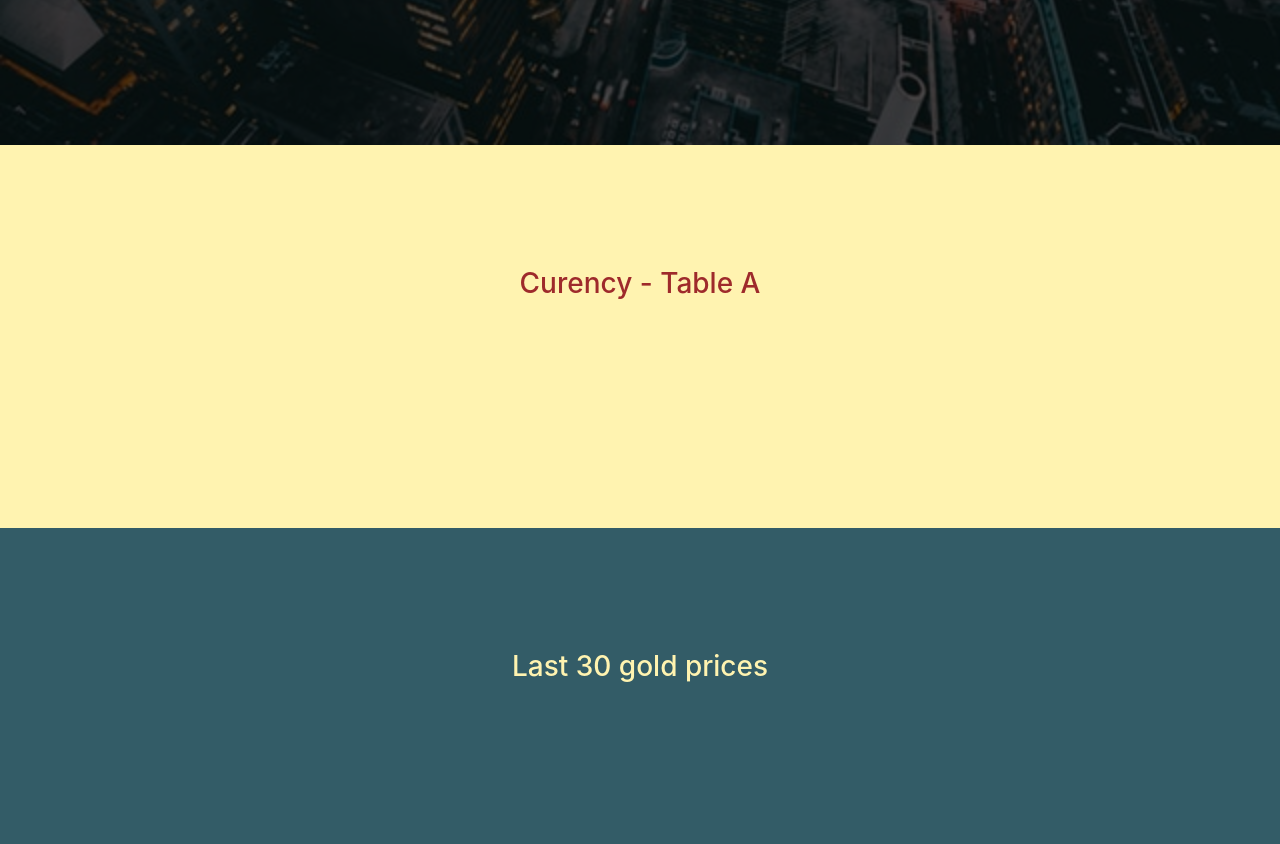
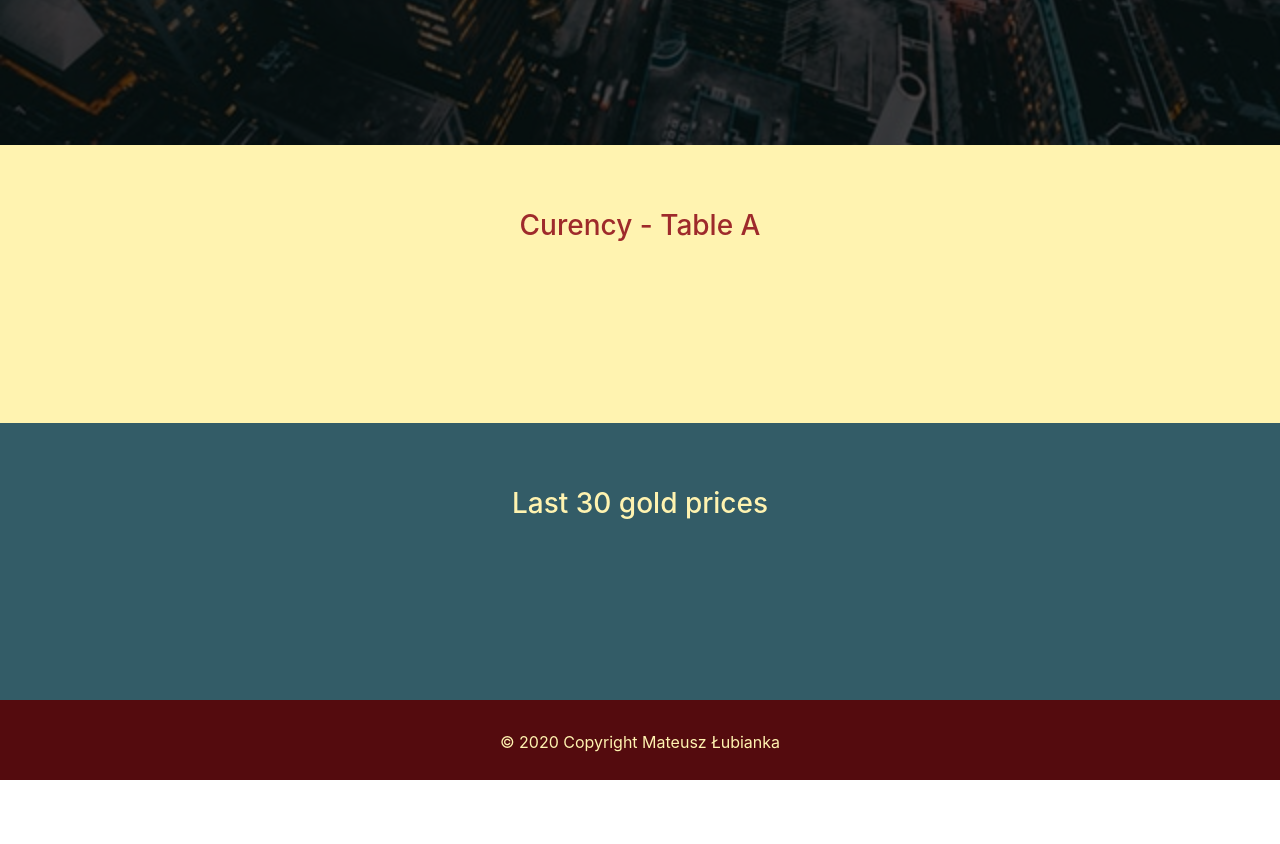
Before and after one commit to mateuszlubianka1993/currency-app, a website built with webpack: page dist/index.html in a window 1280 px wide. Shown: the part 655-1499 px from the top of the page. After the commit the page ends 1435 px from the top, so only its background shows below. Built offline with nearby package versions, Linux system fonts and the light colour scheme; no server answers.

Commit message:
Add footer

```diff
--- a/src/scss/style.scss
+++ b/src/scss/style.scss
@@ -82,14 +82,22 @@ body {
 
     .currency-section {
         background-color: $tertiary-color;
-        padding: 4rem;
+        padding-bottom: 1rem;
         color: $secondary-color;
     }
 
     .gold-section {
         background-color: $quaternary-color;
-        padding: 4rem;
+        padding-bottom: 1rem;
         color: $tertiary-color;
+    }
+
+    .main-footer {
+        background-color: $quinary-color;
+        height: 80px;
+        padding: 30px;
+        color: $tertiary-color;
+        text-align: center;
     }
 
     .section-header {
```
Also changed, not shown: dist/index.html.
